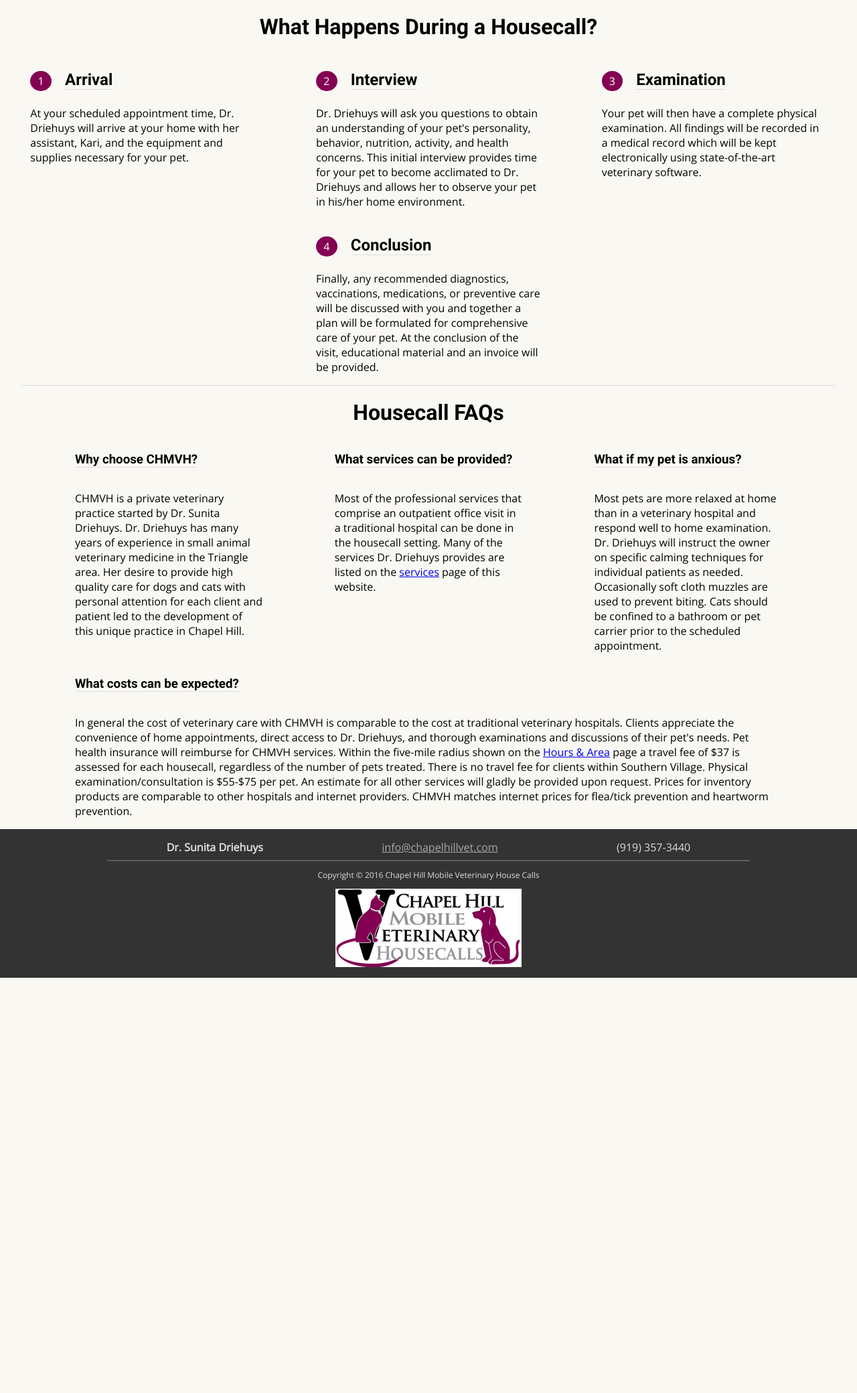
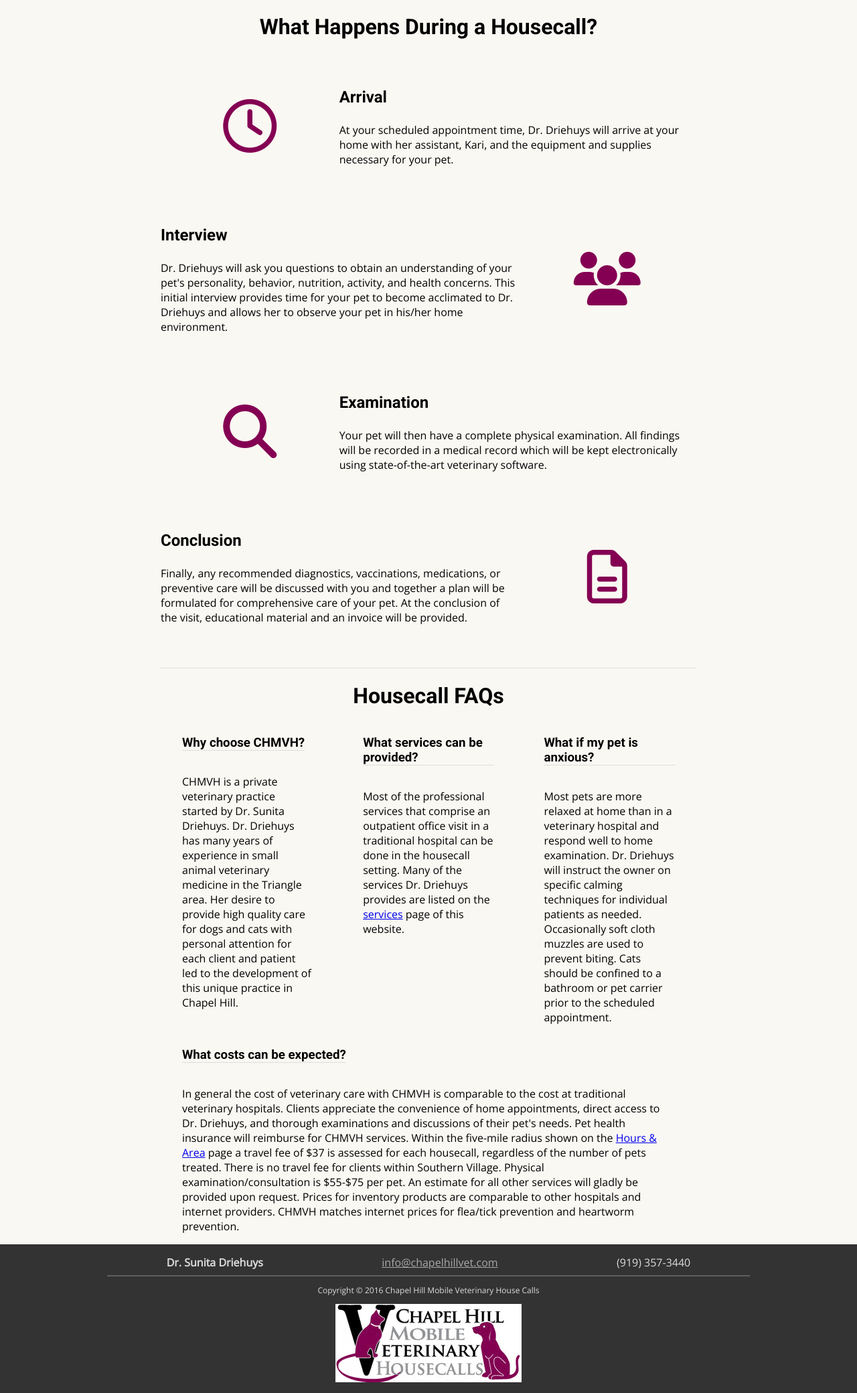
Before and after one commit to chmvh/chmvh-website, a Django app: page /housecalls/ in a window 1280 px wide. Shown: the part 57-2137 px from the top of the page at 67% size. Before the commit the page ends 1517 px from the top, so only its background shows below. Run offline with Django 3.2, Linux system fonts and the light colour scheme; style sheets or scripts are compiled from the project's sources; some libraries are stand-ins or nearby versions.

Commit message:
Redesign housecall steps.

```diff
--- a/chmvh_website/static/css/main.scss
+++ b/chmvh_website/static/css/main.scss
@@ -17,6 +17,7 @@
 @import 'modules/footer';
 @import 'modules/gallery';
 @import 'modules/gridlist';
+@import 'modules/iconlist';
 @import 'modules/intro';
 @import 'modules/layout';
 @import 'modules/link-list';
--- /dev/null
+++ b/chmvh_website/static/css/modules/_iconlist.scss
@@ -0,0 +1,39 @@
+.iconlist {
+  @include element('content') {
+    flex: 2;
+  }
+
+  @include element('icon') {
+    color: $iconlist-icon-color;
+    display: inline-block;
+    flex: 1;
+    font-size: $iconlist-icon-size;
+    text-align: center;
+    width: 100%;
+  }
+
+  @include element('item') {
+    align-items: center;
+    margin: $iconlist-item-margin;
+
+    @include media($tablet-up) {
+      display: flex;
+      margin: $iconlist-item-margin-tablet;
+    }
+
+    &:nth-child(even) {
+      .iconlist__icon {
+        order: 2;
+      }
+    }
+  }
+
+  @include element('title') {
+    font-size: $iconlist-title-size;
+    text-align: center;
+
+    @include media($tablet-up) {
+      text-align: left;
+    }
+  }
+}
--- a/chmvh_website/static/css/modules/_vars.scss
+++ b/chmvh_website/static/css/modules/_vars.scss
@@ -85,6 +85,13 @@
 $gridlist-title-size: 1.5em;
 $gridlist-title-underline: 1px solid $color-light-gray;
 
+// Iconlist
+$iconlist-icon-color: $color-brand;
+$iconlist-icon-size: 5em;
+$iconlist-item-margin: 2em 0;
+$iconlist-item-margin-tablet: 3em 0;
+$iconlist-title-size: 1.5em;
+
 // Intro
 $intro-body-space: 1em;
 $intro-content-bg: $color-light-gray;
--- a/chmvh_website/staticpages/templates/staticpages/housecalls.html
+++ b/chmvh_website/staticpages/templates/staticpages/housecalls.html
@@ -5,51 +5,59 @@
 
 {% block content %}
 
-  <div class='container--large'>
+  <div class='container'>
     <h1 class='text-center'>What Happens During a Housecall?</h1>
 
-    <div class='gridlist'>
-      <div class='gridlist__item'>
-        <span class='gridlist__icon'>1</span>
-        <h3 class='gridlist__title'>Arrival</h3>
-        <p class='gridlist__body'>
+    <div class='iconlist'>
+      <div class='iconlist__item'>
+        <span class='iconlist__icon'><i class='fa fa-clock-o'></i></span>
+        <div class='iconlist__content'>
+          <h3 class='iconlist__title'>Arrival</h3>
+          <p class='iconlist__body'>
             At your scheduled appointment time, Dr. Driehuys will arrive at your
-          home with her assistant, Kari, and the equipment and supplies necessary
-          for your pet.
+            home with her assistant, Kari, and the equipment and supplies
+            necessary for your pet.
           </p>
         </div>
+      </div>
 
-      <div class='gridlist__item'>
-        <span class='gridlist__icon'>2</span>
-        <h3 class='gridlist__title'>Interview</h3>
-        <p class='gridlist__body'>
-          Dr. Driehuys will ask you questions to obtain an understanding of your
-          pet's personality, behavior, nutrition, activity, and health concerns.
-          This initial interview provides time for your pet to become acclimated
-          to Dr. Driehuys and allows her to observe your pet in his/her home
-          environment.
+      <div class='iconlist__item'>
+        <span class='iconlist__icon'><i class='fa fa-users'></i></span>
+        <div class='iconlist__content'>
+          <h3 class='iconlist__title'>Interview</h3>
+          <p class='iconlist__body'>
+            Dr. Driehuys will ask you questions to obtain an understanding of
+            your pet's personality, behavior, nutrition, activity, and health
+            concerns. This initial interview provides time for your pet to
+            become acclimated to Dr. Driehuys and allows her to observe your pet
+            in his/her home environment.
           </p>
         </div>
+      </div>
 
-      <div class='gridlist__item'>
-        <span class='gridlist__icon'>3</span>
-        <h3 class='gridlist__title'>Examination</h3>
-        <p class='gridlist__body'>
-          Your pet will then have a complete physical examination. All findings
-          will be recorded in a medical record which will be kept electronically
-          using state-of-the-art veterinary software.
+      <div class='iconlist__item'>
+        <span class='iconlist__icon'><i class='fa fa-search'></i></span>
+        <div class='iconlist__content'>
+          <h3 class='iconlist__title'>Examination</h3>
+          <p class='iconlist__body'>
+            Your pet will then have a complete physical examination. All
+            findings will be recorded in a medical record which will be kept
+            electronically using state-of-the-art veterinary software.
           </p>
         </div>
+      </div>
 
-      <div class='gridlist__item'>
-        <span class='gridlist__icon'>4</span>
-        <h3 class='gridlist__title'>Conclusion</h3>
-        <p class='gridlist__body'>
+      <div class='iconlist__item'>
+        <span class='iconlist__icon'><i class='fa fa-file-text-o'></i></span>
+        <div class='iconlist__content'>
+          <h3 class='iconlist__title'>Conclusion</h3>
+          <p class='iconlist__body'>
             Finally, any recommended diagnostics, vaccinations, medications, or
-          preventive care will be discussed with you and together a plan will be
-          formulated for comprehensive care of your pet. At the conclusion of the
-          visit, educational material and an invoice will be provided.
+            preventive care will be discussed with you and together a plan will
+            be formulated for comprehensive care of your pet. At the conclusion
+            of the visit, educational material and an invoice will be provided.
           </p>
+        </div>
       </div>
     </div>
 
```
Lines whose indentation alone changed are shown as unchanged.
